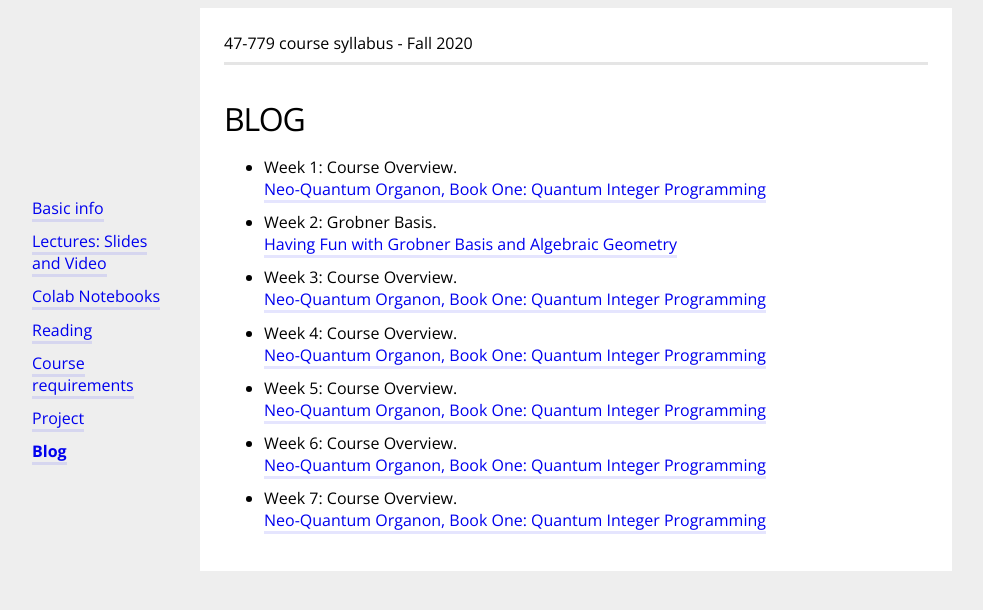
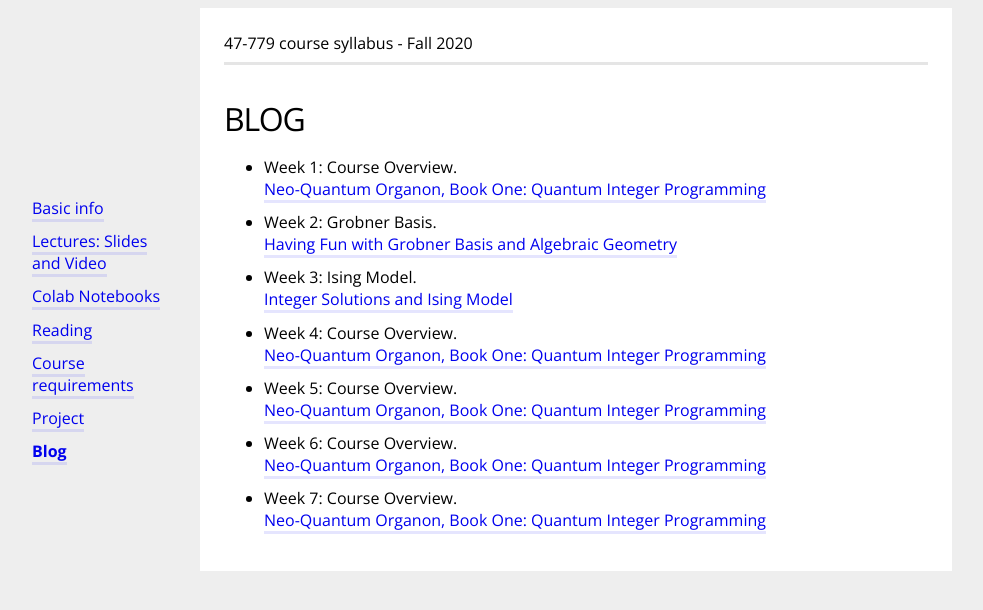
Before and after one commit to bernalde/QuIP, a Jekyll site: the page built from blog.md, in a window 1280 px wide. Shown: the top 610 px of the page, without its empty margins (64-1047 px from the left). Built offline with Jekyll 4.4.1, drawn with Linux system fonts in a browser that asks for light colours.

Commit message:
Update blog.md

```diff
--- a/blog.md
+++ b/blog.md
@@ -14,8 +14,8 @@ Selected blog posts from MyAmpleLife.
 - Week 2: Grobner Basis.<br>
 [Having Fun with Grobner Basis and Algebraic Geometry](http://www.myamplelife.com/wp/2018/10/grobner-basis/)
 
-- Week 3: Course Overview.<br>
-[Neo-Quantum Organon, Book One: Quantum Integer Programming](http://www.myamplelife.com/wp/2019/12/neo-quantum-organon-book-one-quantum-integer-programming-quip/)
+- Week 3: Ising Model.<br>
+[Integer Solutions and Ising Model](http://www.myamplelife.com/wp/2020/01/integer-solutions-and-ising-model/)
 
 - Week 4: Course Overview.<br>
 [Neo-Quantum Organon, Book One: Quantum Integer Programming](http://www.myamplelife.com/wp/2019/12/neo-quantum-organon-book-one-quantum-integer-programming-quip/)
```
